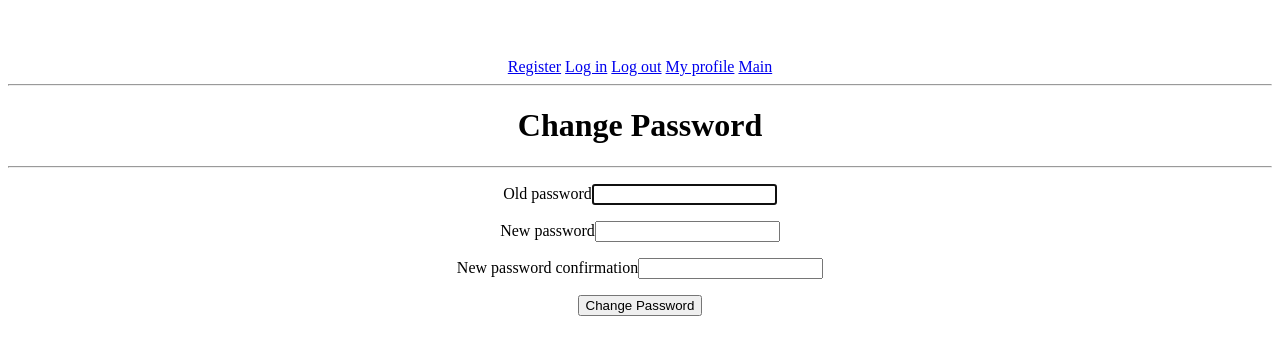
After one commit to NackiE23/electronic-journal, a Django app: page /password/change/ in a window 1280 px wide. The commit adds this page. Shown: the top 355 px of the page. Run offline with Django 4.2, Linux system fonts and the light colour scheme; a user stored in the database is signed in; parts of the project's set-up code (start-up, migrations or seed data) failed here and were passed over.

Commit message:
Create a change password system

```diff
--- a/electronic_journal/journal/templates/journal/base.html
+++ b/electronic_journal/journal/templates/journal/base.html
@@ -3,6 +3,8 @@
 <head>
     <meta charset="UTF-8">
     <title>{{ title }}</title>
+    {% block head %}
+    {% endblock %}
 </head>
 <body style="text-align: center; padding-top: 50px;">
 
--- /dev/null
+++ b/electronic_journal/journal/templates/journal/change_password.html
@@ -0,0 +1,21 @@
+{% extends 'journal/base.html' %}
+
+{% block main %}
+
+<h1>Change Password</h1>
+<hr>
+
+<div>
+    <form id="register-form" method="POST">
+        {% csrf_token %}
+
+        {% for f in form %}
+            <p><label class="form-label" for="{{ f.id_for_label }}">{{ f.label }}</label>{{ f }}</p>
+            <div class="form-error">{{ f.errors }}</div>
+        {% endfor %}
+
+        <button type="submit">Change Password</button>
+    </form>
+</div>
+
+{% endblock %}
--- a/electronic_journal/journal/templates/journal/register.html
+++ b/electronic_journal/journal/templates/journal/register.html
@@ -44,8 +44,7 @@
 
     function teacher_additional() {
         additional.innerHTML = `
-            <p><label class="form-label" for="id_ws">working_since</label>
-            <input type="text" name="working_since" class="form-input" required id="id_ws"></p>
+            <p></p>
         `;
     }
 
--- a/electronic_journal/journal/urls.py
+++ b/electronic_journal/journal/urls.py
@@ -12,4 +12,5 @@ urlpatterns = [
     path('register/', RegisterUser.as_view(), name="register"),
     path('login/', LoginUser.as_view(), name="login"),
     path('logout/', logout_user, name="logout"),
+    path('password/change/', PasswordsChangeView.as_view(), name="password_change"),
 ]
--- a/electronic_journal/journal/views.py
+++ b/electronic_journal/journal/views.py
@@ -2,9 +2,9 @@ import datetime
 
 from django.contrib.auth import get_user_model, login, logout
 from django.contrib.auth.decorators import login_required
-from django.contrib.auth.forms import UserChangeForm
+from django.contrib.auth.forms import UserChangeForm, PasswordChangeForm
 from django.contrib.auth.mixins import LoginRequiredMixin
-from django.contrib.auth.views import LoginView
+from django.contrib.auth.views import LoginView, PasswordChangeView
 from django.http import HttpResponseRedirect
 from django.shortcuts import render, redirect
 from django.urls import reverse_lazy, reverse
@@ -116,10 +116,9 @@ class RegisterUser(CreateView):
     def form_valid(self, form):
         user = form.save()
         if self.request.POST['choices'] == "Teacher":
-            working_since = self.request.POST['working_since']
             user.role = self.request.POST['choices']
             user.save()
-            Teacher.objects.create(user=user, working_since=working_since)
+            Teacher.objects.create(user=user)
         elif self.request.POST['choices'] == "Student":
             group = self.request.POST['groups']
             group = Group.objects.get(pk=group)
@@ -129,6 +128,17 @@ class RegisterUser(CreateView):
             Student.objects.create(user=user, group=group, subgroup=subgroup)
         login(self.request, user)
         return redirect('own_profile')
+
+
+class PasswordsChangeView(PasswordChangeView):
+    form_class = PasswordChangeForm
+    template_name = 'journal/change_password.html'
+    success_url = reverse_lazy('own_profile')
+
+    def get_context_data(self, **kwargs):
+        context = super().get_context_data(**kwargs)
+        context['title'] = "Change password form"
+        return context
 
 
 class LoginUser(LoginView):
```
Also changed, not shown: electronic_journal/electronic_journal/settings.py (+12 -12 lines), electronic_journal/journal/forms.py (+7 -0 lines), electronic_journal/journal/templates/journal/edit_profile.html (+11 -2 lines), electronic_journal/db.sqlite3, electronic_journal/media/user/avatar/677958.png (added).
